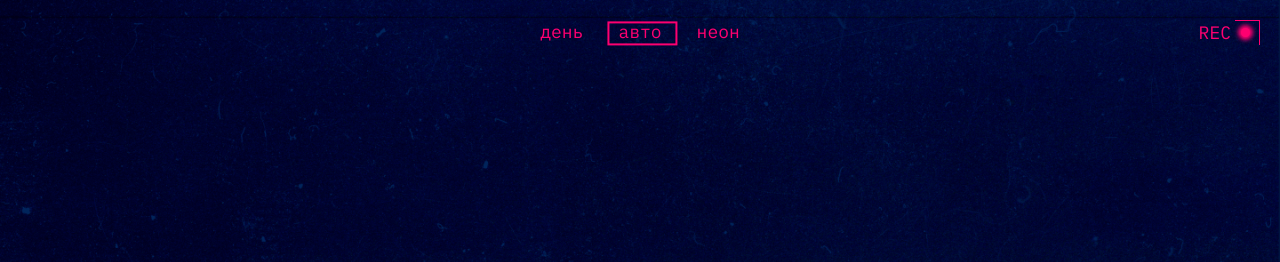
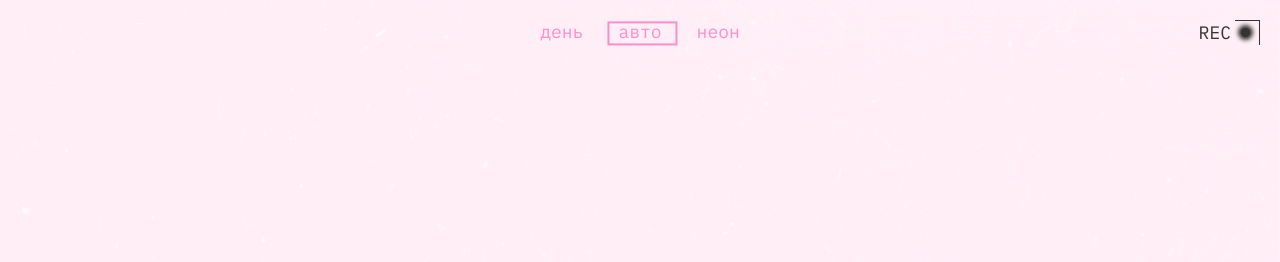
Before and after one commit to osculum22/slozhno-sosredotochitsya-fd, a website: page index.html in a window 1280 px wide. Shown: the top 262 px of the page. Drawn offline with Linux system fonts and the light colour scheme; files whose address does not match are found by name.

Commit message:
Попробовал поменять основную тему для автотестов

```diff
--- a/styles/dark.css
+++ b/styles/dark.css
@@ -9,6 +9,17 @@
     Так стили написанные ниже будут иметь больший вес,
     чем стили в медиазапросе предпочтений пользователя
   */
+
+  --bg-image: url('../images/cover-image-dark.png');
+  --bg-color: #000028;
+  --decor-color: rgb(255, 0, 112);
+  --title-size: clamp(7.25rem, 7.0115rem + 1.0178vw, 7.5rem);
+  --font-family: 'IBM Plex Mono';
+  --title-text-color: #db00ff;
+  --accent-color: rgb(255, 0, 112);
+  --section-title-color: #ff0070;
+  --subtitle-text-color: #000028;
+  --text-color: #f1b2ce;
 }
 
 .dark-decor {
--- a/styles/style.css
+++ b/styles/style.css
@@ -10,6 +10,7 @@
   background-repeat: no-repeat;
   background-color: var(--bg-color);
   box-sizing: border-box;
+  margin-block-end: 10px;
 }
 
 .header {
@@ -284,6 +285,10 @@
 }
 
 @media (width >= 768px) {
+  .page {
+    margin-block-end: 0;
+  }
+
   /* верхний правый уголок */
   header.decorated-zone::before {
     inset-block-start: 20px;
--- a/styles/variables.css
+++ b/styles/variables.css
@@ -3,16 +3,16 @@
   и их переопределение под различные устройства
 */
 :root {
-  --bg-image: url('../images/cover-image-dark.png');
-  --bg-color: #000028;
-  --decor-color: rgb(255, 0, 112);
+  --bg-image: url('../images/cover-image-light.png');
+  --bg-color: #fff1f7;
+  --decor-color: #353430;
   --title-size: clamp(7.25rem, 7.0115rem + 1.0178vw, 7.5rem);
   --font-family: 'IBM Plex Mono';
-  --title-text-color: #db00ff;
-  --accent-color: rgb(255, 0, 112);
-  --section-title-color: #ff0070;
-  --subtitle-text-color: #000028;
-  --text-color: #f1b2ce;
+  --title-text-color: #ffc2e6;
+  --section-title-color: #353430;
+  --accent-color: #ff8dcb;
+  --subtitle-text-color: #353430;
+  --text-color: #353430;
   --corner-inset: 12px;
   --corner-size: 25px;
   --rec-decor-size: 9px;
```
